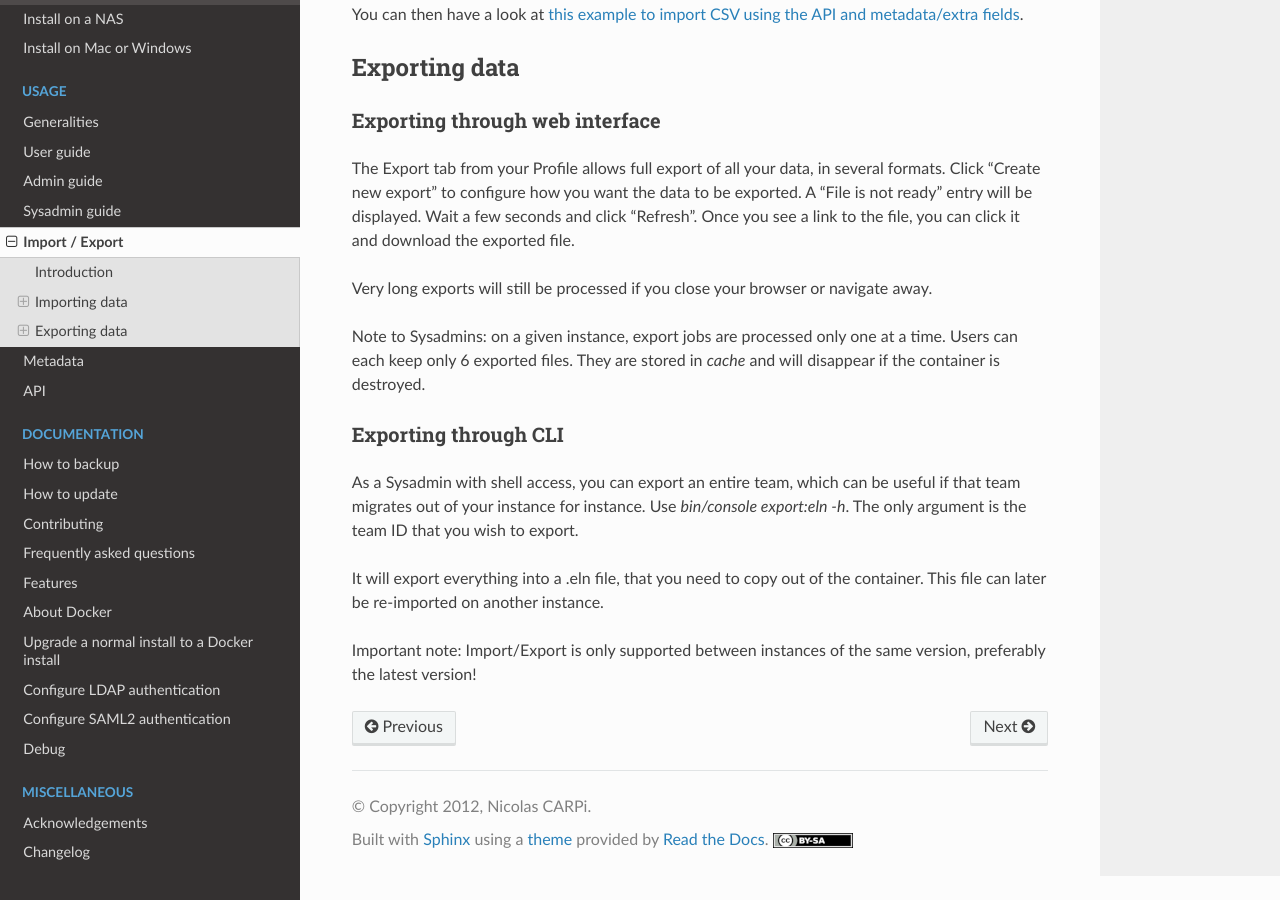
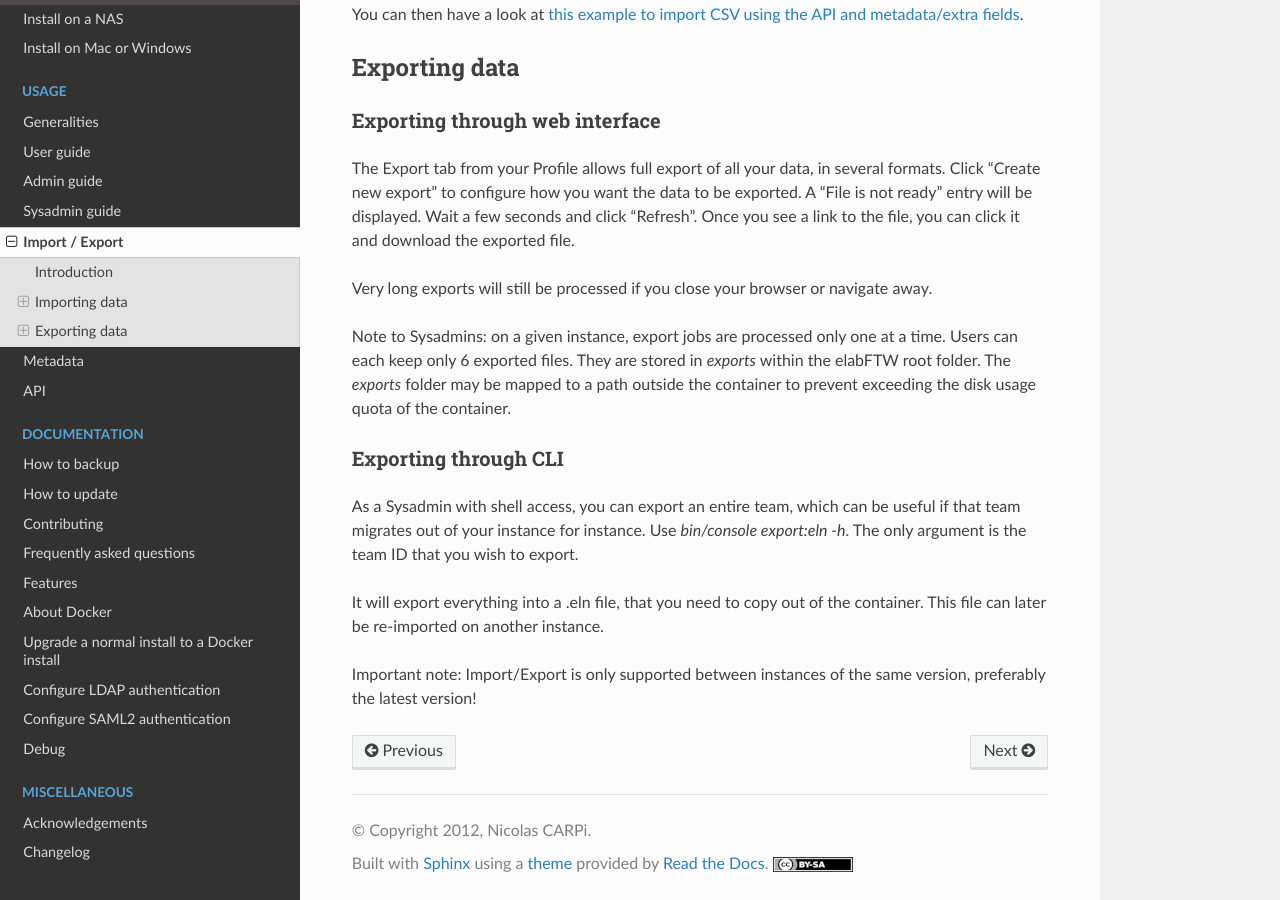
Before and after one commit to elabftw/elabdoc, a Sphinx documentation site: the page built from doc/import-export.rst, in a window 1280 px wide and 900 px high, scrolled down 3875 px. Built offline with Sphinx 7.4.7 and the Read the Docs theme 3.1.0, drawn with Linux system fonts in a browser that asks for light colours; some of the changed text lies outside the part shown.

Commit message:
Update documentation of exports
Adjustments for dedicated exports location.

```diff
--- a/doc/import-export.rst
+++ b/doc/import-export.rst
@@ -58,11 +58,11 @@
 
    docker exec -it elabftw bin/console import:eln -h
 
-As you can see, there are two mandatory arguments, the path to the file, and the Team ID where the import will be performed. The first thing to do is to copy the file in the right place in the container. It must be in `/elabftw/cache/elab` folder. Copy it with a command similar to this:
+As you can see, there are two mandatory arguments, the path to the file, and the Team ID where the import will be performed. The first thing to do is to copy the file in the right place in the container. It must be in `/elabftw/exports` folder. Copy it with a command similar to this:
 
 .. code-block:: bash
 
-   docker cp your.eln elabftw:/elabftw/cache/elab/
+   docker cp your.eln elabftw:/elabftw/exports/
 
 Figure out the Team ID by looking at the Team from the Sysconfig panel, where the ID will be displayed next to the Team. Next, import your file with:
 
@@ -183,7 +183,7 @@
 
 Very long exports will still be processed if you close your browser or navigate away.
 
-Note to Sysadmins: on a given instance, export jobs are processed only one at a time. Users can each keep only 6 exported files. They are stored in `cache` and will disappear if the container is destroyed.
+Note to Sysadmins: on a given instance, export jobs are processed only one at a time. Users can each keep only 6 exported files. They are stored in `exports` within the elabFTW root folder. The `exports` folder may be mapped to a path outside the container to prevent exceeding the disk usage quota of the container.
 
 Exporting through CLI
 ---------------------
```
